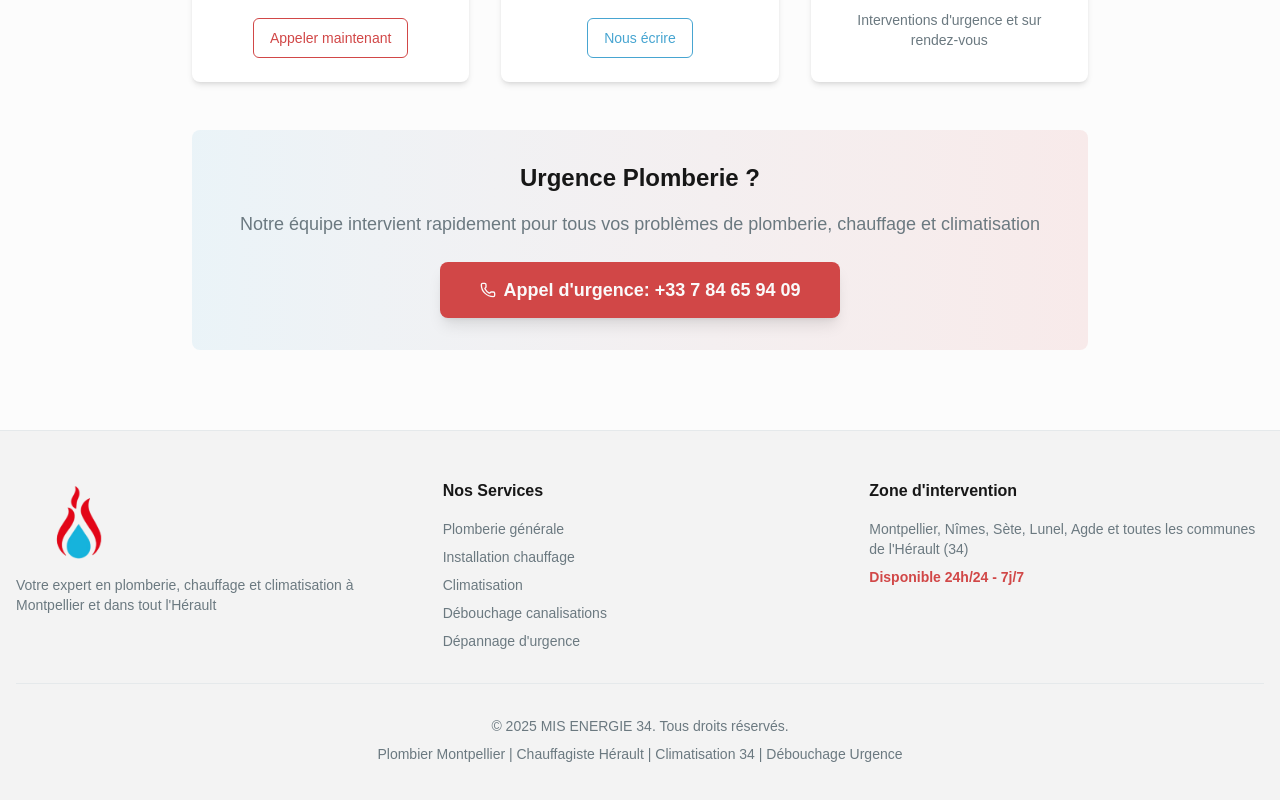
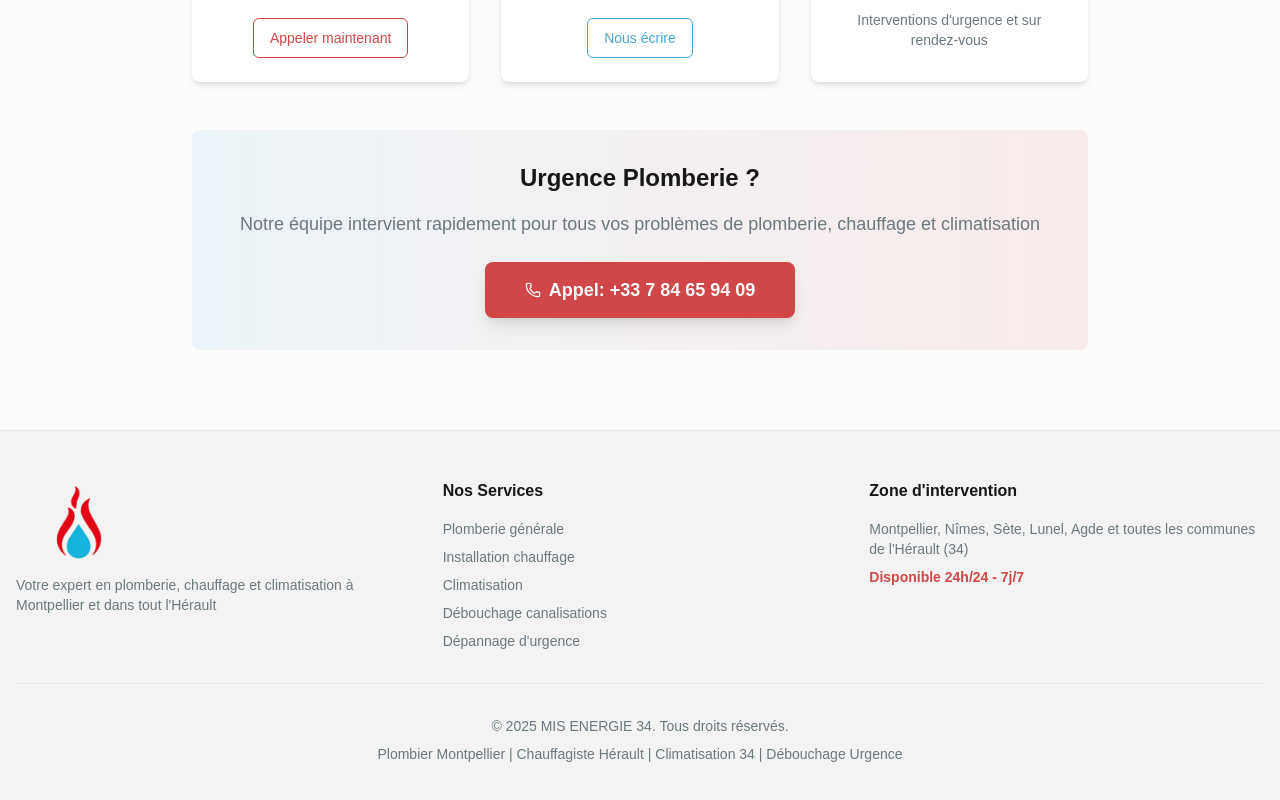
Before and after one commit to NazifToure01/MIS-ENERGIE, a Next.js app: page / in a window 1280 px wide. Shown: the part 3392-4192 px from the top of the page. Built offline with nearby package versions, Linux system fonts and the light colour scheme.

Commit message:
Update Contact.tsx

```diff
--- a/src/components/Contact.tsx
+++ b/src/components/Contact.tsx
@@ -66,7 +66,7 @@ const Contact = () => {
             <Button variant="cta" size="xl" asChild>
               <a href={`tel:${phoneNumber.replace(/\s/g, '')}`} className="flex items-center gap-2">
                 <Phone className="h-5 w-5" />
-                Appel d&apos;urgence: {phoneNumber}
+                Appel: {phoneNumber}
               </a>
             </Button>
           </div>
```
